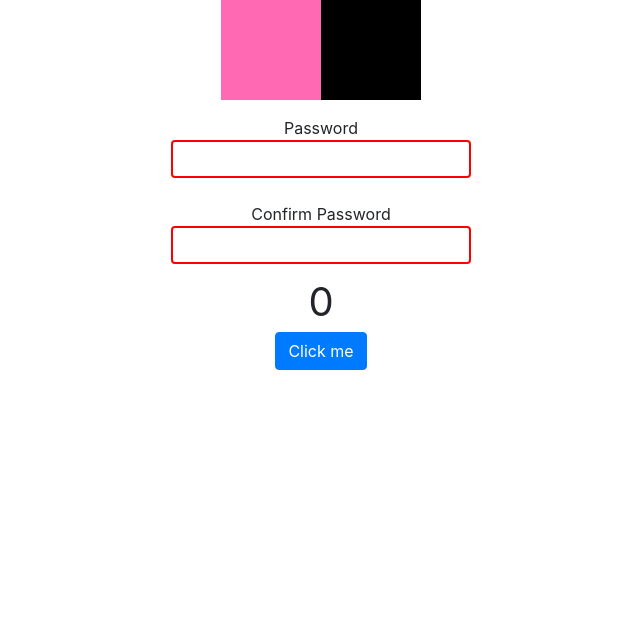
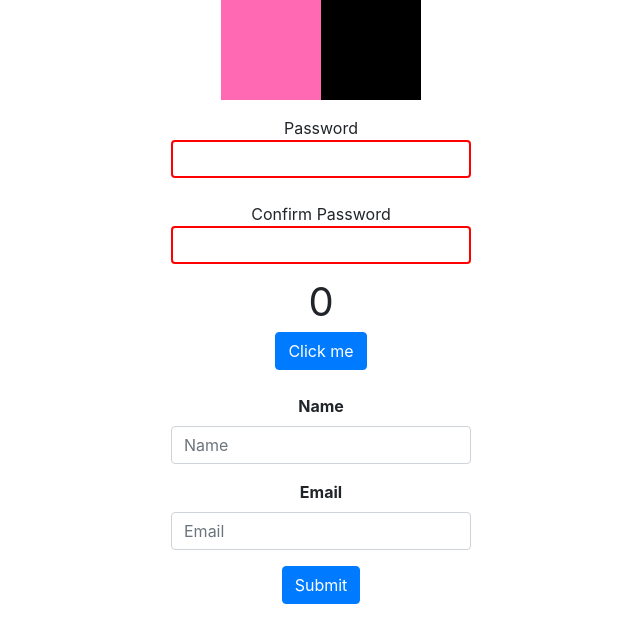
Before and after one commit to aejgardner/week10-advanced_react, a React (Create React App) app: page / in a window 1280 px wide. Shown: the top 642 px of the page, without its empty margins (319-959 px from the left). Built offline with nearby package versions, Linux system fonts and the light colour scheme.

Commit message:
Afternoon challenge 02 (Form component) completed

```diff
--- a/src/App.js
+++ b/src/App.js
@@ -3,6 +3,7 @@ import './App.css';
 import Squares from './Squares/Squares';
 import SignUp from './SignUp/SignUp';
 import Button from './Buttons/Button';
+import Form from './Form/Form';
 
 function App() {
   return (
@@ -10,6 +11,7 @@ function App() {
       <Squares color="hotpink" />
       <SignUp minimumLength={12} />
       <Button handleUpdate={console.log} />
+      <Form handleSubmit={console.log} />
     </div>
   );
 }
--- /dev/null
+++ b/src/Form/Form.js
@@ -0,0 +1,75 @@
+import React, { Component } from 'react';
+import Button from '../Buttons/Button';
+
+class Form extends Component {
+    constructor(props) {
+        super(props);
+
+        this.state = {
+            name: "",
+            email: ""
+        }
+
+        this.handleChange = this.handleChange.bind(this);
+        this.handleSubmit = this.handleSubmit.bind(this);
+    }
+
+    handleChange(e, key) {
+        let currentValue = e.currentTarget.value;
+
+        this.setState({
+            [key]: currentValue
+        })
+    }
+
+    handleSubmit(e) {
+        e.preventDefault()
+
+        const { handleSubmit } = this.props;
+
+        handleSubmit(this.state)
+    }
+
+    render() {
+        let style = { width: 300 };
+        const { name, email } = this.state
+        return (
+            <form
+                onSubmit={this.handleSubmit}
+                className="d-flex flex-column justify-content-center align-items-center mt-4"
+            >
+                <div className="form-group">
+                    <label className="font-weight-bold" htmlFor="name">Name</label>
+                    <input
+                        name="name"
+                        id="name"
+                        type="text"
+                        placeholder="Name"
+                        className="form-control"
+                        style={style}
+                        value={name}
+                        onChange={e => this.handleChange(e, "name")}
+                    />
+                </div>
+
+                <div className="form-group">
+                    <label className="font-weight-bold" htmlFor="email">Email</label>
+                    <input
+                        name="email"
+                        id="email"
+                        type="email"
+                        placeholder="Email"
+                        className="form-control"
+                        style={style}
+                        value={email}
+                        onChange={e => this.handleChange(e, "email")}
+                    />
+                </div>
+
+                <button className="btn btn-primary">Submit</button>
+            </form >
+        );
+    }
+}
+
+export default Form;
```
